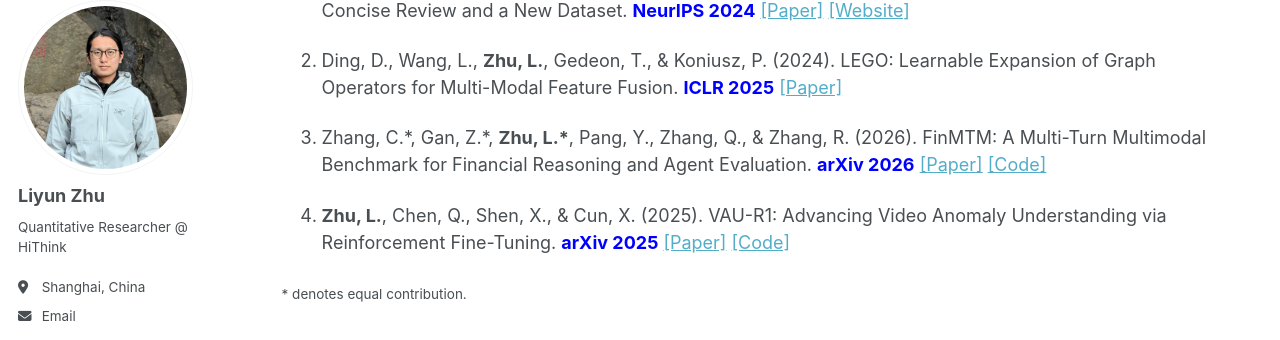
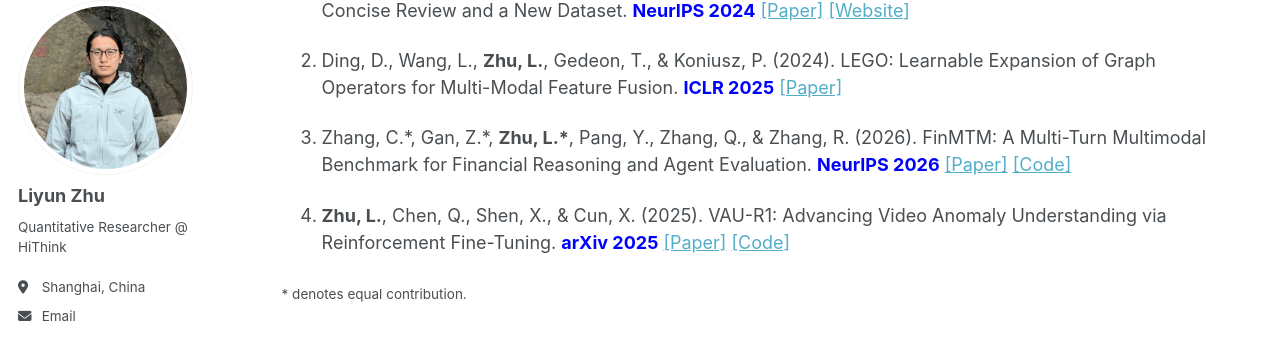
Before and after one commit to Tom-roujiang/liyun_zhu, a Jekyll site: the page built from _pages/about.md, in a window 1280 px wide and 900 px high, scrolled down 475 px. Shown: the part 106-446 px from the top of the window. Built offline with Jekyll 4.4.1, drawn with Linux system fonts in a browser that asks for light colours; some web fonts are replaced.

Commit message:
update
update

```diff
--- a/_pages/about.md
+++ b/_pages/about.md
@@ -20,7 +20,7 @@ I am a Quantitative Researcher at [HiThink Research](https://www.hithink.sg/#/Ho
 
 2. Ding, D., Wang, L., **Zhu, L.**, Gedeon, T., & Koniusz, P. (2024). LEGO: Learnable Expansion of Graph Operators for Multi-Modal Feature Fusion. **<span style="color: blue;">ICLR 2025</span>** [[Paper]](https://arxiv.org/abs/2410.01506)
 
-3. Zhang, C.\*, Gan, Z.\*, **Zhu, L.\***, Pang, Y., Zhang, Q., & Zhang, R. (2026). FinMTM: A Multi-Turn Multimodal Benchmark for Financial Reasoning and Agent Evaluation. **<span style="color: blue;">arXiv 2026</span>** [[Paper]](https://arxiv.org/abs/2602.03130) [[Code]](https://github.com/HiThink-Research/FinMTM)
+3. Zhang, C.\*, Gan, Z.\*, **Zhu, L.\***, Pang, Y., Zhang, Q., & Zhang, R. (2026). FinMTM: A Multi-Turn Multimodal Benchmark for Financial Reasoning and Agent Evaluation. **<span style="color: blue;">NeurIPS 2026</span>** [[Paper]](https://arxiv.org/abs/2602.03130) [[Code]](https://github.com/HiThink-Research/FinMTM)
 
 4. **Zhu, L.**, Chen, Q., Shen, X., & Cun, X. (2025). VAU-R1: Advancing Video Anomaly Understanding via Reinforcement Fine-Tuning. **<span style="color: blue;">arXiv 2025</span>** [[Paper]](https://arxiv.org/abs/2505.23504) [[Code]](https://github.com/GVCLab/VAU-R1)
 
```
